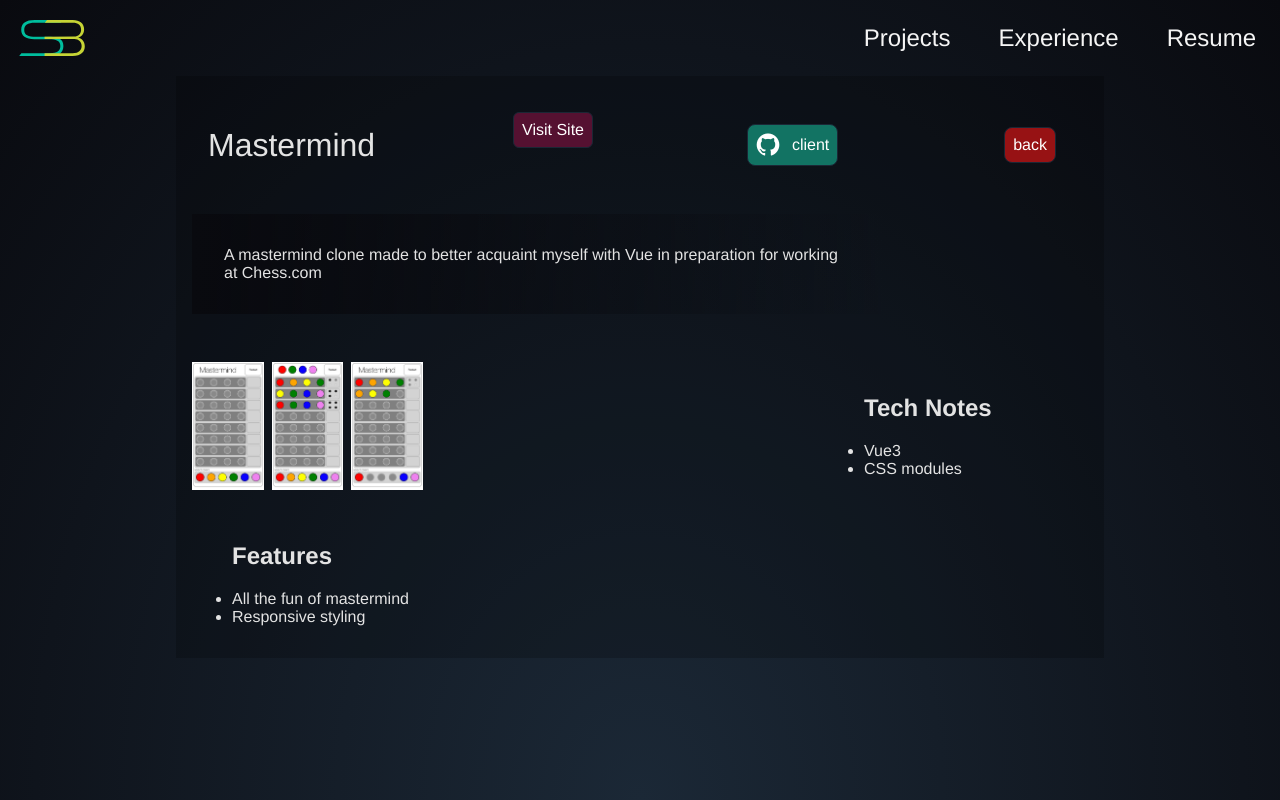
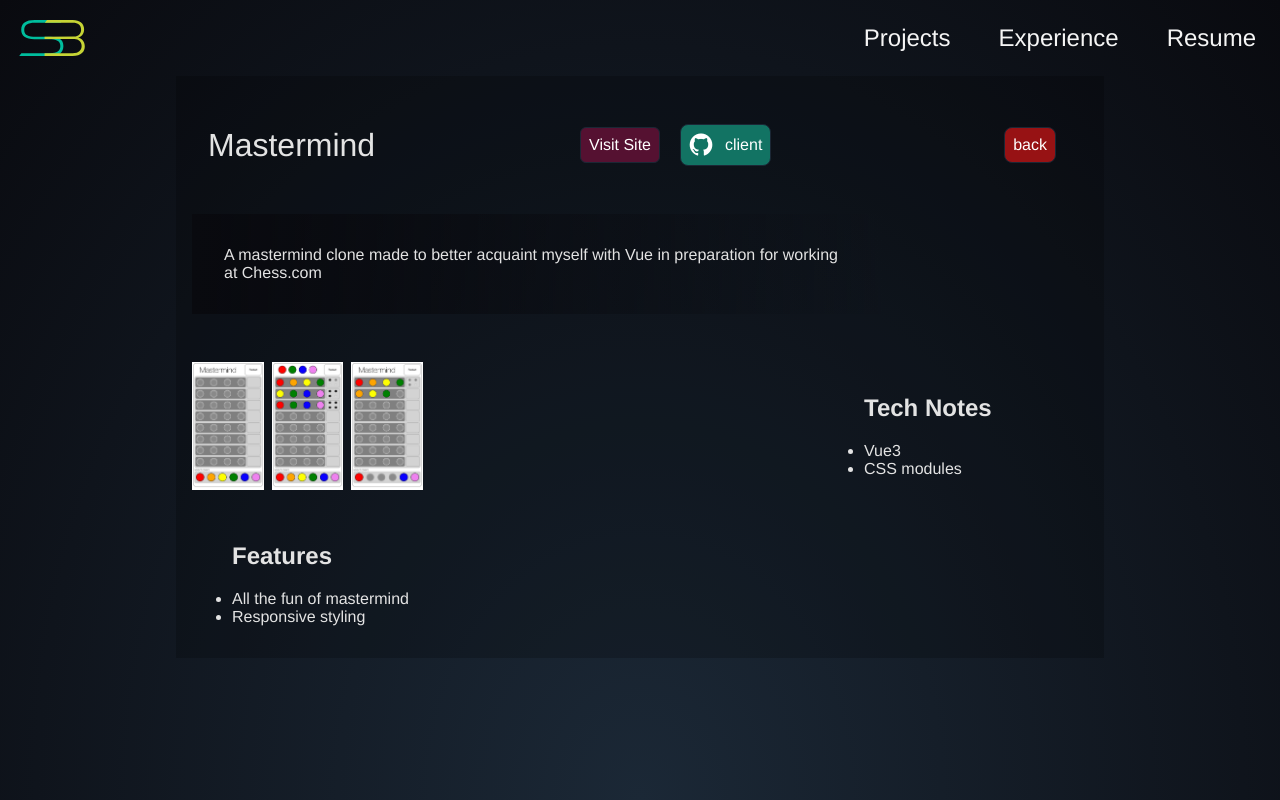
Before and after one commit to sbyardnss/sb-portfolio, a Vue app: page /projects/mastermind in a window 1280 px wide. Built offline with nearby package versions, Linux system fonts and the light colour scheme.

Commit message:
initial deploy state

```diff
--- a/src/components/ProjectDetail.vue
+++ b/src/components/ProjectDetail.vue
@@ -6,13 +6,13 @@
           <div :class="$style.projectName">{{ project?.name }}</div>
           <div class="btn-danger" v-if="isMobileView" @click="handleNavigateBack">back</div>
         </div>
-        <div>
+        <div class="flex between">
           <a class="btn-radial-responsive" :href="project.url" target='_blank'>Visit Site</a>
-        </div>
-        <div class="flex between">
-          <GithubLinks
-            :front-end-link="project.github.frontEnd"
-            :back-end-link="project.github.backEnd" />
+          <div class="flex between">
+            <GithubLinks
+              :front-end-link="project.github.frontEnd"
+              :back-end-link="project.github.backEnd" />
+          </div>
         </div>
         <div class="btn-danger" v-if="!isMobileView" @click="handleNavigateBack">back</div>
       </div>
```
